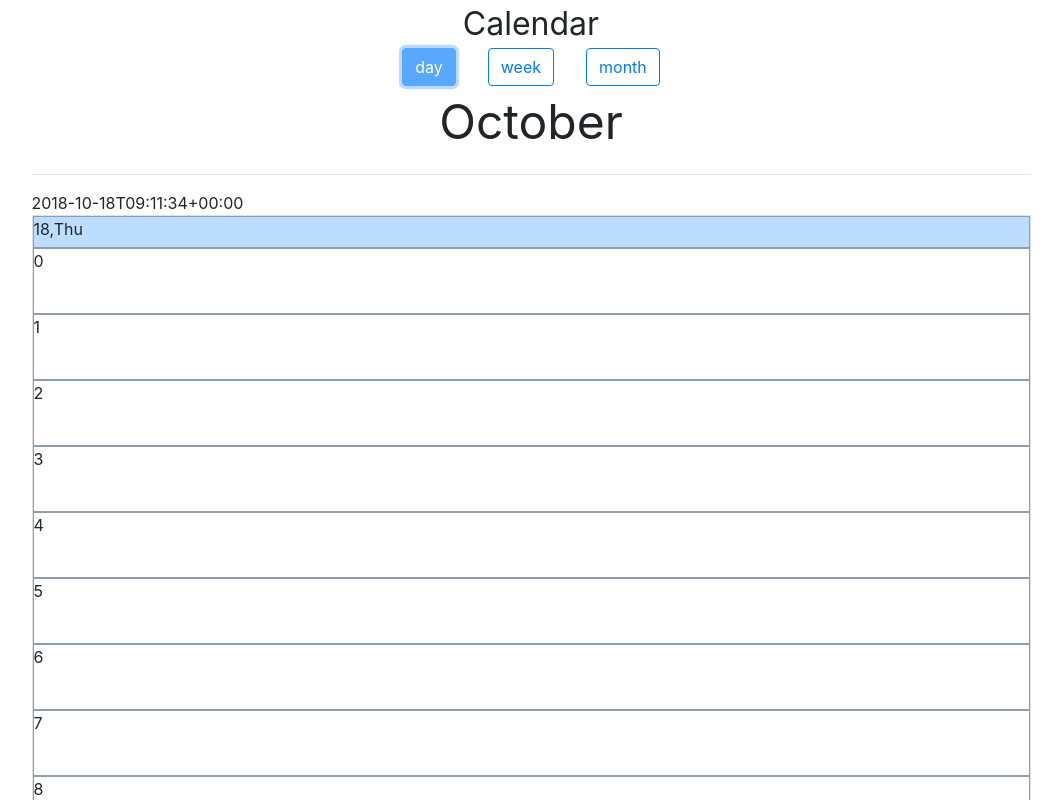
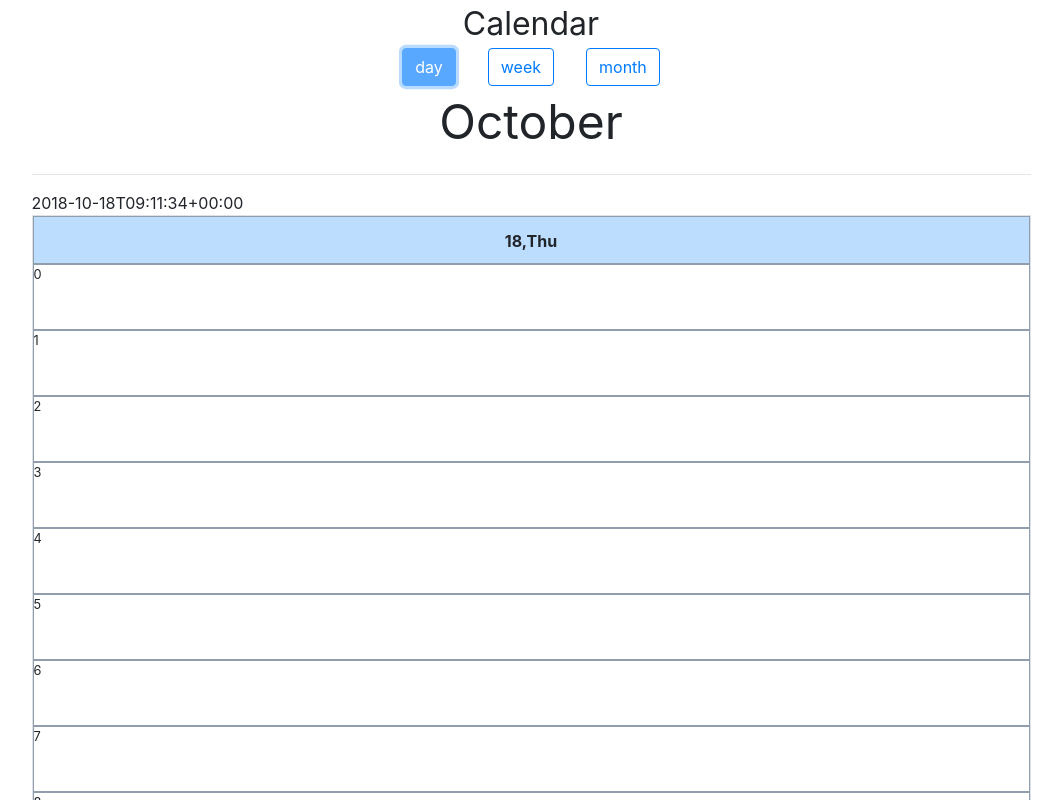
Before and after one commit to kradavar/Google-Calendar, a React (Create React App) app: page / in a window 1280 px wide. Both pictures are taken after a click on the button "day". Shown: the top 800 px of the page, without its empty margins (109-1171 px from the left). Built offline with nearby package versions, Linux system fonts and the light colour scheme.

Commit message:
Add styles for header

```diff
--- a/src/Styles/Cell.css
+++ b/src/Styles/Cell.css
@@ -2,9 +2,14 @@
   min-height: 3rem;
 }
 
-.cell:hover {
+.cell:hover,
+.hour:hover {
   background-color: rgba(104, 170, 255, 0.6);
   color: white;
+}
+
+.cell-header-info {
+  font-size: 0.8rem;
 }
 
 .flex-container {
@@ -24,7 +29,7 @@
 }
 .day {
   flex: 1;
-  border: 1px solid #8f9dad;
+  border: 0.25px solid #8f9dad;
 }
 
 .day-flex {
@@ -34,16 +39,19 @@
   flex-basis: auto;
 }
 .hour {
-  border: 0.5px solid #8f9dad;
+  border: 0.25px solid #8f9dad;
   flex: 1;
   min-height: 50px;
 }
 
 .day-week-header {
-  height: 2rem;
+  height: 3rem;
   width: 100%;
-  border: 1px solid #8f9dad;
+  border: 0.25px solid #8f9dad;
   background-color: #bdddff;
+  line-height: 3rem;
+  text-align: center;
+  font-weight: bold;
 }
 
 .month-header {
@@ -51,8 +59,12 @@
   height: 2rem;
   justify-content: space-between;
   background-color: #bdddff;
+  line-height: 3rem;
+  min-height: 3rem;
 }
 .month-header div {
-  border: 1px solid #8f9dad;
+  border: 0.25px solid #8f9dad;
   width: 100%;
+  text-align: center;
+  font-weight: bold;
 }
```
